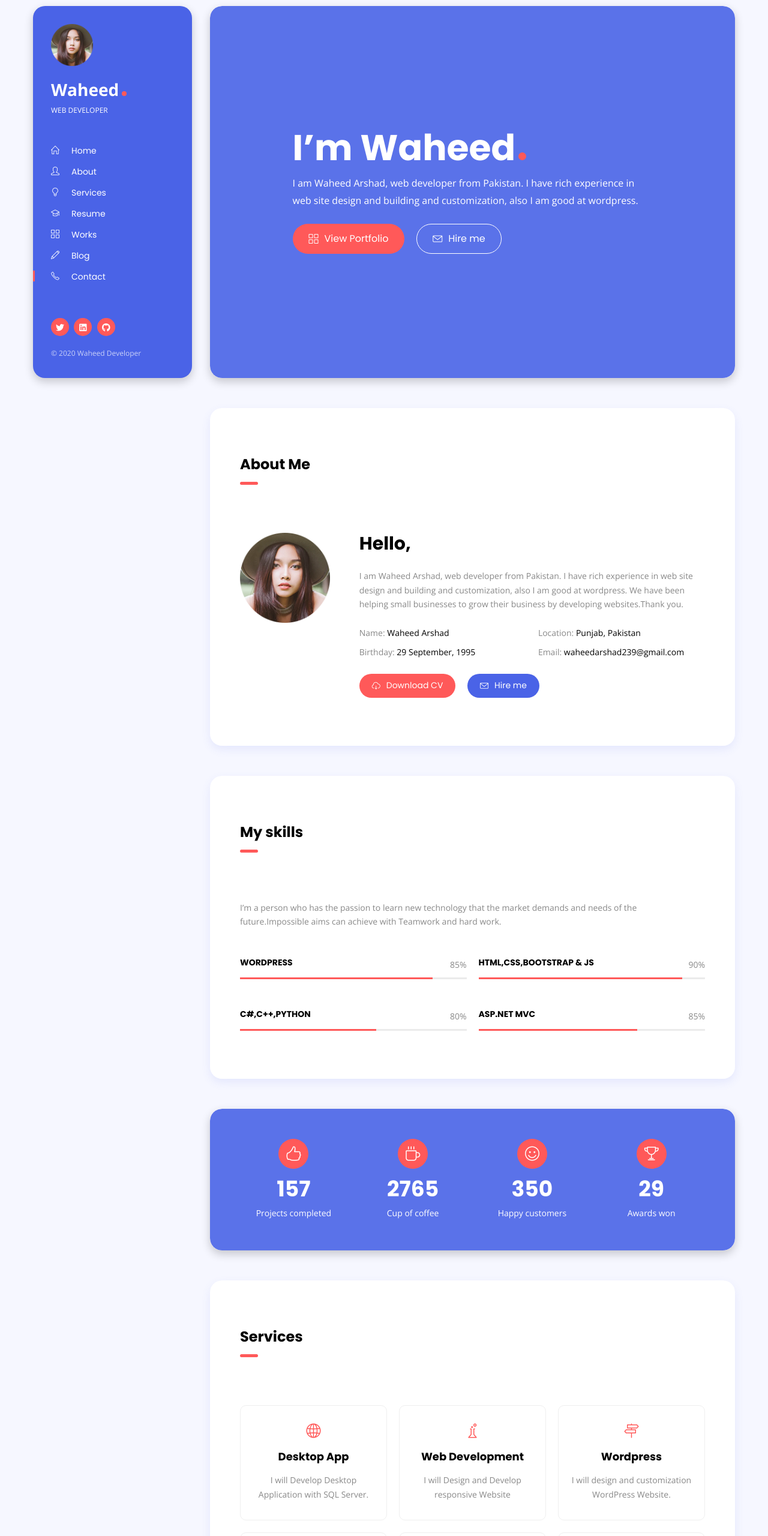
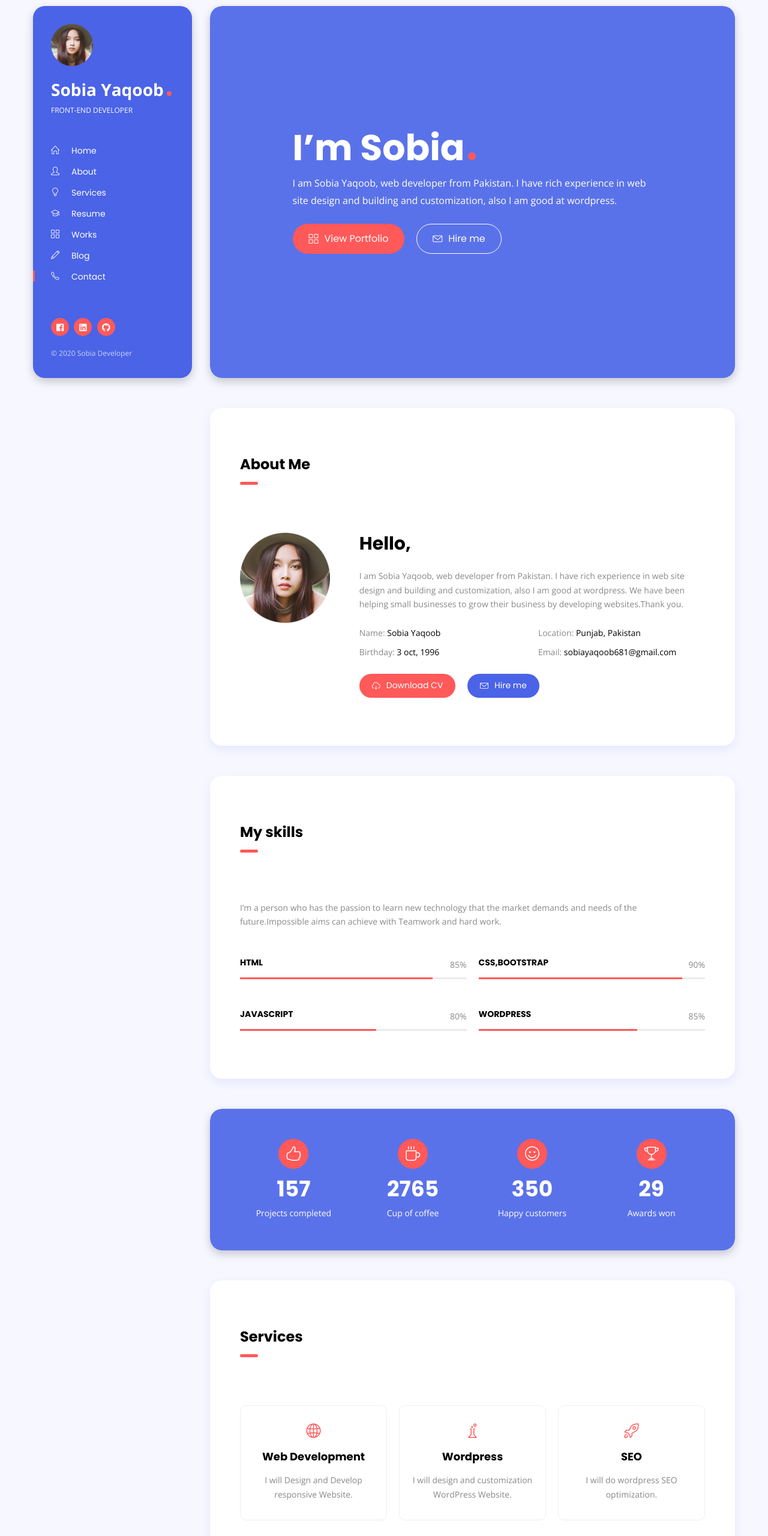
Before and after one commit to sobia788/Sobia, a plain HTML site: page index.html in a window 1280 px wide. Shown: the part 40-2600 px from the top of the page at 60% size. Drawn offline with nearby package versions, Linux system fonts and the light colour scheme.

Commit message:
Update index.html

```diff
--- a/index.html
+++ b/index.html
@@ -3,7 +3,7 @@
 <html lang="en-US">
 <head>
 	<meta http-equiv="Content-Type" content="text/html; charset=UTF-8">
-	<title>Waheed Arshad - Personal Portfolio </title>
+	<title>Sobia Yaqoob - Personal Portfolio </title>
 	<meta name="description" content="Sobia Yaqoob - Personal Portfolio ">
 	<meta name="viewport" content="width=device-width, initial-scale=1, maximum-scale=1">
 	<link rel="shortcut icon" type="image/x-icon" href="./images/favi.png">
@@ -48,7 +48,7 @@
 			<span></span>
 		</button>
 		<a href="index.html" class="logo"><img src="./images/circle-cropped.png" alt="Waheed Arshad" /></a>
-		<a href="index.html" class="site-title dot ml-2">Waheed Arshad</a>
+		<a href="index.html" class="site-title dot ml-2">Sobia Yaqoob</a>
 	</div>
 
 	<!-- header -->
@@ -57,9 +57,9 @@
 			<span aria-hidden="true">&times;</span>
 		</button>
 		<div class="header-inner d-flex align-items-start flex-column">
-			<a href="index.html"><img src="./images/circle-cropped.png"  width="70" height="70" alt="Waheed Arshad" /></a>
-			<a href="index.html" class="site-title dot mt-3">Waheed</a>
-			<span class="site-slogan">Web Developer</span>
+			<a href="index.html"><img src="./images/circle-cropped.png"  width="70" height="70" alt="Sobia Yaqoob" /></a>
+			<a href="index.html" class="site-title dot mt-3">Sobia Yaqoob</a>
+			<span class="site-slogan">Front-End Developer</span>
 
 			<!-- navigation menu -->
 			<nav>
@@ -80,14 +80,14 @@
 				<!-- social icons -->
 				<ul class="social-icons list-inline">
 					<!-- <li class="list-inline-item"><a href="#"><i class="fab fa-facebook-f"></i></a></li> -->
-					<li class="list-inline-item"><a href="https://twitter.com/MWaheed81303797" target="_blank"><i class="fab fa-twitter"></i></a></li>
-					<li class="list-inline-item"><a href="https://www.linkedin.com/in/muhammad-waheed-0b2a16176/" target="_blank"><i class="fab fa-linkedin"></i></a></li>
-					<li class="list-inline-item"><a href="https://github.com/Waheed-Programmer" target="_blank"><i class="fab fa-github"></i></a></li>
+					<li class="list-inline-item"><a href="https://www.facebook.com/profile.php?id=100044559617856" target="_blank"><i class="fab fa-facebook"></i></a></li>
+					<li class="list-inline-item"><a href="#" target="_blank"><i class="fab fa-linkedin"></i></a></li>
+					<li class="list-inline-item"><a href="https://github.com/sobia788" target="_blank"><i class="fab fa-github"></i></a></li>
 					<!-- <li class="list-inline-item"><a href="https://www.fiverr.com/muhammadwahe696?up_rollout=true" target="_blank"><i class="fab fa-dribbble"></i></a></li> -->
 				</ul>
 
 				<!-- copyright -->
-				<span class="copyright">© 2020 Waheed Developer</span>
+				<span class="copyright">© 2020 Sobia Developer</span>
 			</div>
 		</div>
 	</header>
@@ -98,8 +98,8 @@
 		<!-- section hero -->
 		<section class="hero background parallax shadow-dark d-flex align-items-center" id="home" data-image-src="">
 			<div class="cta mx-auto mt-2">
-				<h1 class="mt-0 mb-4">I’m Waheed<span class="dot"></span></h1>
-				<p class="mb-4">I am Waheed Arshad, web developer from Pakistan. I have rich experience in web site design and building and customization, also I am good at wordpress. </p>
+				<h1 class="mt-0 mb-4">I’m Sobia<span class="dot"></span></h1>
+				<p class="mb-4">I am Sobia Yaqoob, web developer from Pakistan. I have rich experience in web site design and building and customization, also I am good at wordpress. </p>
 				<a href="#works" class="btn btn-default btn-lg mr-3"><i class="icon-grid"></i>View Portfolio</a>
 				<div class="spacer d-md-none d-lg-none d-sm-none" data-height="10"></div>
 				<a href="#contact" class="btn btn-border-light btn-lg"><i class="icon-envelope"></i>Hire me</a>
@@ -118,15 +118,15 @@
 				</div>
 				<div class="col-md-9">
 					<h2 class="mt-4 mt-md-0 mb-4">Hello,</h2>
-					<p class="mb-0">I am Waheed Arshad, web developer from Pakistan. I have rich experience in web site design and building and customization, also I am good at wordpress. We have been helping small businesses to grow their business by developing websites.Thank you. </p>
+					<p class="mb-0">I am Sobia Yaqoob, web developer from Pakistan. I have rich experience in web site design and building and customization, also I am good at wordpress. We have been helping small businesses to grow their business by developing websites.Thank you. </p>
 					<div class="row my-4">
 						<div class="col-md-6">
-							<p class="mb-2">Name: <span class="text-dark">Waheed Arshad</span></p>
-							<p class="mb-0">Birthday: <span class="text-dark">29 September, 1995</span></p>
+							<p class="mb-2">Name: <span class="text-dark">Sobia Yaqoob</span></p>
+							<p class="mb-0">Birthday: <span class="text-dark">3 oct, 1996</span></p>
 						</div>
 						<div class="col-md-6 mt-2 mt-md-0 mt-sm-2">
 							<p class="mb-2">Location: <span class="text-dark">Punjab, Pakistan</span></p>
-							<p class="mb-0">Email: <span class="text-dark">waheedarshad239@gmail.com</span></p>
+							<p class="mb-0">Email: <span class="text-dark">sobiayaqoob681@gmail.com</span></p>
 						</div>
 					</div>
 					<a href="./images/Waheed Resume .pdf" class="btn btn-default mr-3"><i class="icon-cloud-download"></i>Download CV</a>
@@ -148,7 +148,7 @@
 					<!-- skill item -->
 					<div class="skill-item">
 						<div class="skill-info clearfix">
-							<h4 class="float-left mb-3 mt-0">WordPress</h4>
+							<h4 class="float-left mb-3 mt-0">HTML</h4>
 							<span class="float-right">85%</span>
 						</div>
 						<div class="progress">
@@ -164,7 +164,7 @@
 					<!-- skill item -->
 					<div class="skill-item">
 						<div class="skill-info clearfix">
-							<h4 class="float-left mb-3 mt-0">HTML,CSS,Bootstrap & JS</h4>
+							<h4 class="float-left mb-3 mt-0">CSS,Bootstrap</h4>
 							<span class="float-right">90%</span>
 						</div>
 						<div class="progress">
@@ -179,7 +179,7 @@
 					<!-- skill item -->
 					<div class="skill-item">
 						<div class="skill-info clearfix">
-							<h4 class="float-left mb-3 mt-0">C#,C++,Python</h4>
+							<h4 class="float-left mb-3 mt-0">JavaScript</h4>
 							<span class="float-right">80%</span>
 						</div>
 						<div class="progress">
@@ -194,7 +194,7 @@
 					<!-- skill item -->
 					<div class="skill-item">
 						<div class="skill-info clearfix">
-							<h4 class="float-left mb-3 mt-0">Asp.net MVC</h4>
+							<h4 class="float-left mb-3 mt-0">WordPress</h4>
 							<span class="float-right">85%</span>
 						</div>
 						<div class="progress">
@@ -260,8 +260,8 @@
 					<!-- service item -->
 					<div class="service-item text-center">
 						<i class="icon-globe icon-simple"></i>
-						<h4 class="my-3">Desktop App</h4>
-						<p class="mb-0">I will Develop Desktop Application with SQL Server.</p>
+						<h4 class="my-3">Web Development</h4>
+						<p class="mb-0">I will Design and Develop responsive Website.</p>
 					</div>
 					<div class="spacer" data-height="20"></div>
 				</div>
@@ -270,16 +270,6 @@
 					<!-- service item -->
 					<div class="service-item text-center">
 						<i class="icon-chemistry icon-simple"></i>
-						<h4 class="my-3">Web Development</h4>
-						<p class="mb-0">I will Design and Develop responsive Website </p>
-					</div>
-					<div class="spacer" data-height="20"></div>
-				</div>
-
-				<div class="col-md-4 col-sm-6">
-					<!-- service item -->
-					<div class="service-item text-center">
-						<i class="icon-directions icon-simple"></i>
 						<h4 class="my-3">Wordpress</h4>
 						<p class="mb-0">I will design and customization WordPress Website.</p>
 					</div>
@@ -293,26 +283,36 @@
 						<h4 class="my-3">SEO</h4>
 						<p class="mb-0">I will do wordpress SEO optimization.</p>
 					</div>
+					<div class="spacer" data-height="20"></div>
+				</div>
+
+				<div class="col-md-4 col-sm-6">
+					<!-- service item -->
+					<!-- <div class="service-item text-center">
+						<i class="icon-rocket icon-simple"></i>
+						<h4 class="my-3">SEO</h4>
+						<p class="mb-0">I will do wordpress SEO optimization.</p>
+					</div> -->
 					<div class="spacer d-md-none d-lg-none" data-height="20"></div>
 				</div>
 
 				<div class="col-md-4 col-sm-6">
 					<!-- service item -->
-					<div class="service-item text-center">
+					<!-- <div class="service-item text-center">
 						<i class="icon-note icon-simple"></i>
 						<h4 class="my-3">Python Development</h4>
 						<p class="mb-0">I will do python programming task on bigner level</p>
-					</div>
+					</div> -->
 					<div class="spacer d-md-none d-lg-none" data-height="20"></div>
 				</div>
 
 				<div class="col-md-4 col-sm-6">
 					<!-- service item -->
-					<div class="service-item text-center">
+					<!-- <div class="service-item text-center">
 						<i class="icon-bubbles icon-simple"></i>
 						<h4 class="my-3">Asp.Net Development</h4>
 						<p class="mb-0">I will do develop websites in Asp.net MVC</p>
-					</div>
+					</div> -->
 				</div>
 
 			</div>
@@ -331,7 +331,7 @@
 					</div>
 					<div class="body">
 						<h4 class="mt-0">Bachelor’s Degree</h4>
-						<p>I am doing BS Computer Science from COMSATS University Islamabad , Campus Sahiwal.</p>
+						<p>I did complete my MSC from COMSATS University Islamabad , Campus Sahiwal.</p>
 					</div>
 				</div>
 				<div class="entry">
@@ -340,7 +340,7 @@
 					</div>
 					<div class="body">
 						<h4 class="mt-0">Intermediate Degree</h4>
-						<p>I did complete my Intermediate from GOVT. Postgraduate College, Khanewal.</p>
+						<p>I did complete my Intermediate from Govt Degree College Arifwala.</p>
 					</div>
 				</div>
 				<div class="entry">
@@ -349,7 +349,7 @@
 					</div>
 					<div class="body">
 						<h4 class="mt-0">Matriculation in Science</h4>
-						<p>I did complete my Matric from Marriyam School System, Khanewal.</p>
+						<p>I did complete my Matric from Govt MC High School Arifwala.</p>
 					</div>
 				</div>
 				<span class="timeline-line"></span>
```
